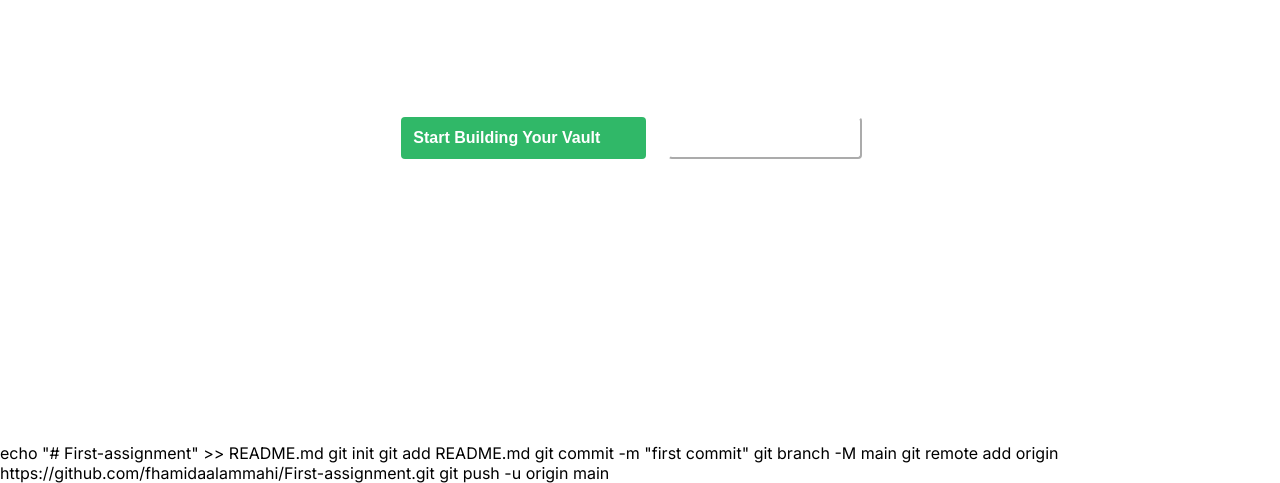
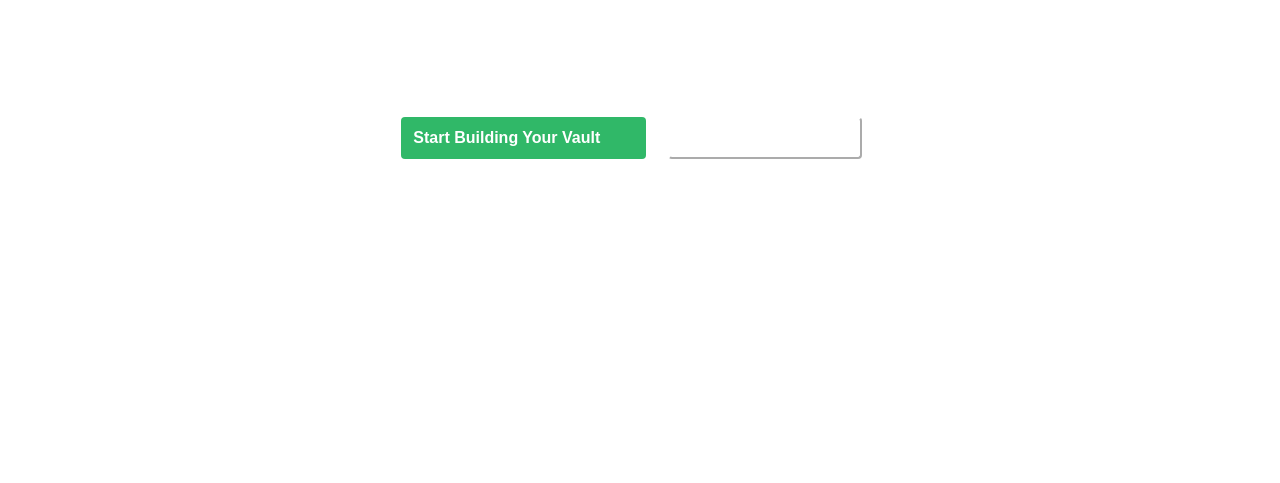
Before and after one commit to fhamidaalammahi/First-assignment, a plain HTML site: page index.html in a window 1280 px wide. Shown: the part 449-932 px from the top of the page. After the commit the page ends 892 px from the top, so only its background shows below. Drawn offline with Linux system fonts and the light colour scheme; a web font is replaced by a local one.

```diff
--- a/index.html
+++ b/index.html
@@ -40,12 +40,3 @@
     </header>
 </body>
 </html>
-
-
-echo "# First-assignment" >> README.md
-git init
-git add README.md
-git commit -m "first commit"
-git branch -M main
-git remote add origin https://github.com/fhamidaalammahi/First-assignment.git
-git push -u origin main
```
